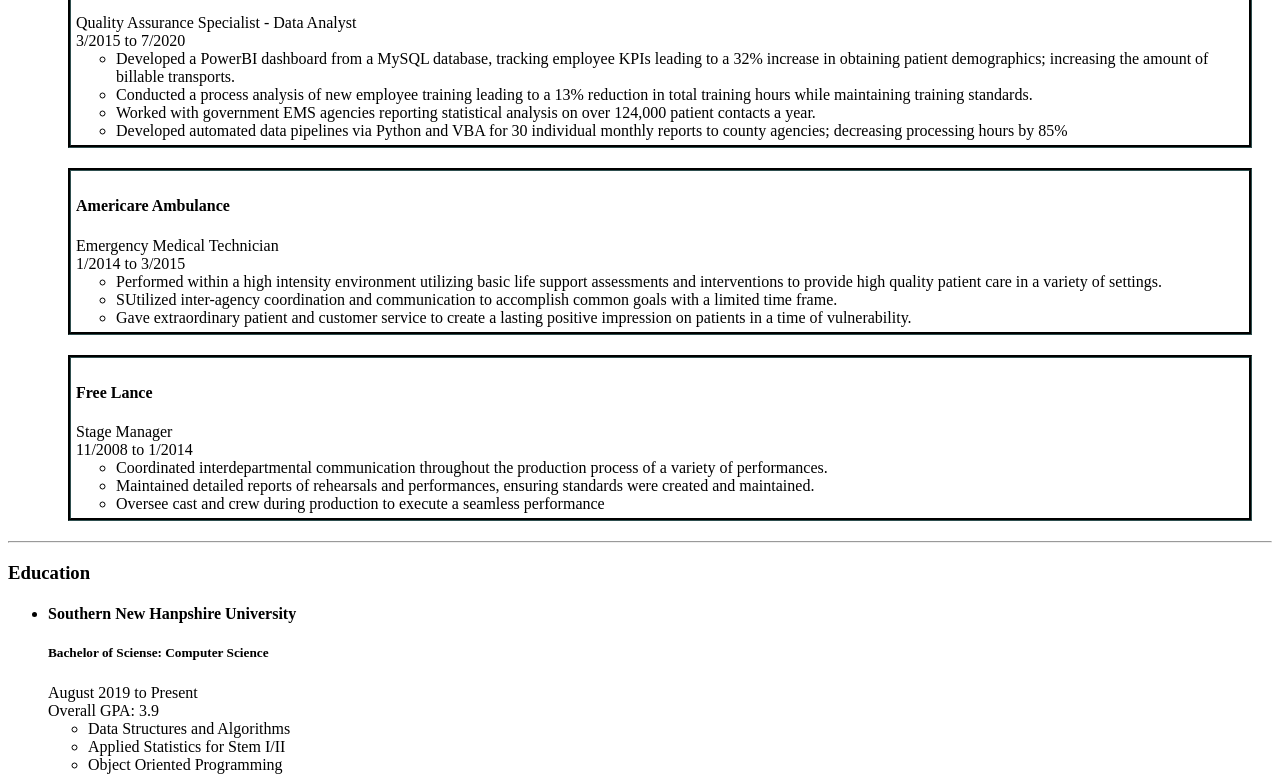
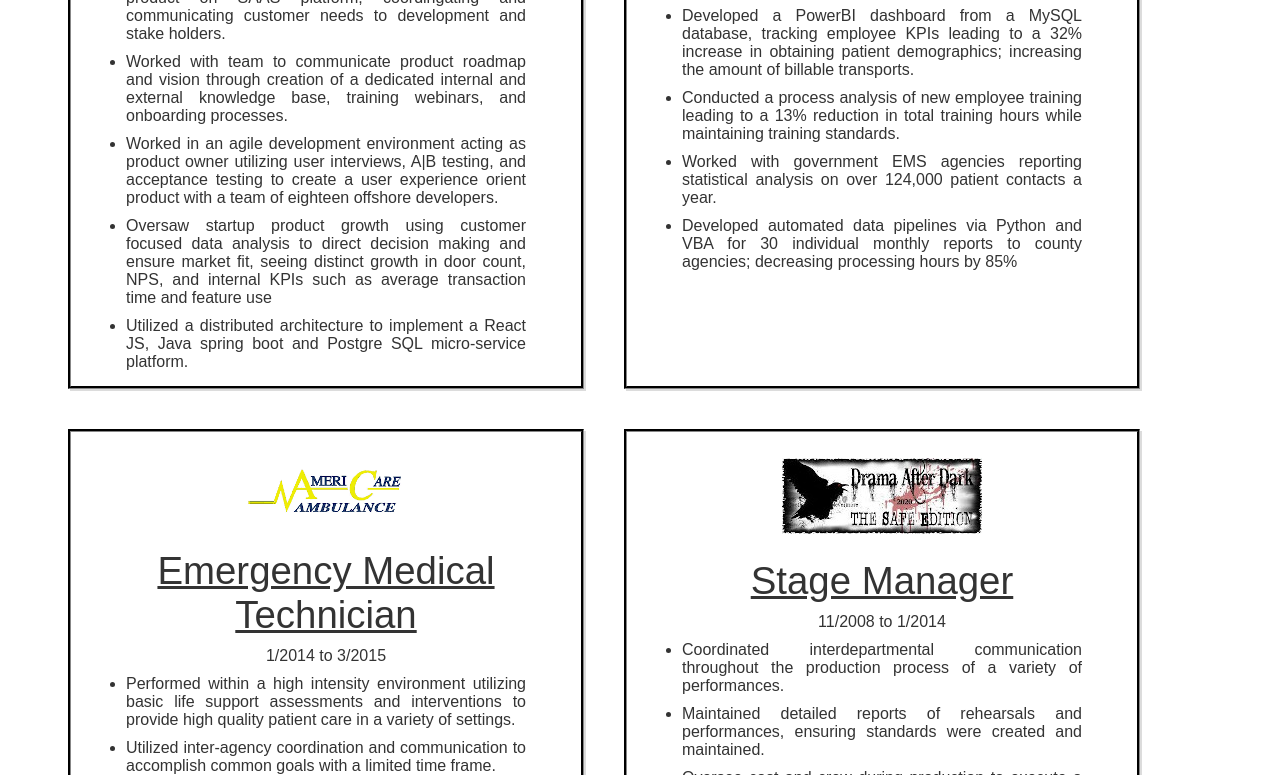
Before and after one commit to davidstarrroberts/davidstarrroberts, a plain HTML site: page index.html in a window 1280 px wide. Shown: the part 777-1552 px from the top of the page. Drawn offline with Linux system fonts and the light colour scheme.

Commit message:
Adding in flexbox, styling and images for work history section

```diff
--- a/index.html
+++ b/index.html
@@ -5,6 +5,7 @@
     <script src="https://kit.fontawesome.com/c58fc2c3e2.js" crossorigin="anonymous"></script>
 </head>
 <body>
+    <!--Nav-Bar-->
     <nav class="nav-bar" id="nav-bar">
         <ul class="nav-bar-list" id="nav-bar-list">
             <li class="nav-bar-link" id="nav-bar-home">
@@ -69,16 +70,19 @@
             </li>
         </ul>
     </nav>
+    <!--Main Body-->
     <main class="main" id="main">
         <h1 class="name-header" id="name-header">David Starr Roberts</h1>
         <h2 class="title-header" id="title-header">Product Manager</h2>
+        <!--Work History-->
         <hr class="main-breaker">
         <h3 class="section-header" id="work-history-header">Work History</h3>
         <div class="section-body" id="work-history-body">
             <ul class="company-list" id="company-list">
+                <!--Etail-->
                 <li class="company" id="etail">
                     <h4 class="work-history-name" id="etail-name">
-                        <strong>Etailpet</strong>
+                        <img src="images/etailpet_logo.png" alt="Etailpet Logo">
                     </h4>
                     <div class="work-history-title" id="etail-title">
                         Product Manager
@@ -89,14 +93,15 @@
                     <ul class="work-history-list" id="etail-work-history-list">
                         <li class="work-history-item" id="etail-strategy">Oversaw product strategy and direction for Point of Sale product on SAAS platform, coordingating and communicating customer needs to development and stake holders.</li>
                         <li class="work-history-item" id="etail-communication">Worked with team to communicate product roadmap and vision through creation of a dedicated internal and external knowledge base, training webinars, and onboarding processes.</li>
-                        <li class="work-history-item" id="etail-agile">Worked in an agile development environment acting as product owner refining and solving user stories with a team of two to twenty offshore developers.</li>
+                        <li class="work-history-item" id="etail-agile">Worked in an agile development environment acting as product owner utilizing user interviews, A|B testing, and acceptance testing to create a user experience orient product with a team of eighteen offshore developers.</li>
                         <li class="work-history-item" id="etail-kpis">Oversaw startup product growth using customer focused data analysis to direct decision making and ensure market fit, seeing distinct growth in door count, NPS, and internal KPIs such as average transaction time and feature use</li>
-                        <li class="work-history-item" id="tech-stack">Worked on both django centric platforms as well as developing a MERN (Mongo, Express JS, React, Node) micro services platform</li>
+                        <li class="work-history-item" id="tech-stack">Utilized a distributed architecture to implement a React JS, Java spring boot and Postgre SQL micro-service platform.</li>
                     </ul>
                 </li>
+                <!--Care-->
                 <li class="company" id="care">
                     <h4 class="work-history-name" id="care-name">
-                        <strong>Care Ambulance</strong>
+                        <img src="images/falk.png" alt="Falck/Care Ambulance" >
                     </h4>
                     <div class="work-history-title" id="care-title">
                     Quality Assurance Specialist - Data Analyst
@@ -105,15 +110,16 @@
                         3/2015 to 7/2020
                     </div>
                     <ul class="work-history-list" id="care-work-history-list">
-                        <li class="work-history-item" id="care-dashboard">Developed a PowerBI dashboard from a MySQL database, tracking employee KPIs leading to a 32% increase in obtaining patient demographics; increasing the amount of billable transports.</li>
-                        <li class="work-history-item" id="care-training">Conducted a process analysis of new employee training leading to a 13% reduction in total training hours while maintaining training standards.</li>
-                        <li class="work-history-item" id="care-stats">Worked with government EMS agencies reporting statistical analysis on over 124,000 patient contacts a year.</li>
-                        <li class="work-history-item" id="care-tech">Developed automated data pipelines via Python and VBA for 30 individual monthly reports to county agencies; decreasing processing hours by 85%</li>
+                        <li class="work-history-item" id="care-dashboard">  Developed a PowerBI dashboard from a MySQL database, tracking employee KPIs leading to a 32% increase in obtaining patient demographics; increasing the amount of billable transports.</li>
+                        <li class="work-history-item" id="care-training">   Conducted a process analysis of new employee training leading to a 13% reduction in total training hours while maintaining training standards.</li>
+                        <li class="work-history-item" id="care-stats">  Worked with government EMS agencies reporting statistical analysis on over 124,000 patient contacts a year.</li>
+                        <li class="work-history-item" id="care-tech">   Developed automated data pipelines via Python and VBA for 30 individual monthly reports to county agencies; decreasing processing hours by 85%</li>
                     </ul>
                 </li>
+                <!--Americare-->
                 <li class="company" id="americare">
                     <h4 class="work-history-name" id="americare-name">
-                        <strong>Americare Ambulance</strong>
+                            <img src="images/Americare.png" alt="Americare Ambulance">
                     </h4>
                     <div class="work-history-title" id="americare-title">
                         Emergency Medical Technician
@@ -122,14 +128,15 @@
                         1/2014 to 3/2015
                     </div>
                     <ul class="work-history-list" id="americare-work-history-list">
-                        <li class="work-history-item" id="americare-emergency">Performed within a high intensity environment utilizing basic life support assessments and interventions to provide high quality patient care in a variety of settings.</li>
-                        <li class="work-history-item" id="americare-communication">SUtilized inter-agency coordination and communication to accomplish common goals with a limited time frame.</li>
-                        <li class="work-history-item" id="americare-customer-service">Gave extraordinary patient and customer service to create a lasting positive impression on patients in a time of vulnerability.</li>
+                        <li class="work-history-item" id="americare-emergency"> Performed within a high intensity environment utilizing basic life support assessments and interventions to provide high quality patient care in a variety of settings.</li>
+                        <li class="work-history-item" id="americare-communication"> Utilized inter-agency coordination and communication to accomplish common goals with a limited time frame.</li>
+                        <li class="work-history-item" id="americare-customer-service">  Gave extraordinary patient and customer service to create a lasting positive impression on patients in a time of vulnerability.</li>
                     </ul>
                 </li>
+                <!--Stage Management-->
                 <li class="company" id="freelance">
                     <h4 class="work-history-name" id="freelance-name">
-                        Free Lance
+                        <img src="images/drama_after_dark.jpeg" alt="Drama after Dark">
                     </h4>
                     <div class="work-history-title" id="freelance-title">
                         Stage Manager
@@ -138,17 +145,19 @@
                         11/2008 to 1/2014
                     </div>
                     <ul class="work-history-list" id="freelance-work-history-list">
-                        <li class="work-history-item" id="freelance-communication">Coordinated interdepartmental communication throughout the production process of a variety of performances.</li>
-                        <li class="work-history-item" id="freelance-reporting">Maintained detailed reports of rehearsals and performances, ensuring standards were created and maintained.</li>
-                        <li class="work-history-item" id="freelance-management">Oversee cast and crew during production to execute a seamless performance</li>
+                        <li class="work-history-item" id="freelance-communication"> Coordinated interdepartmental communication throughout the production process of a variety of performances.</li>
+                        <li class="work-history-item" id="freelance-reporting"> Maintained detailed reports of rehearsals and performances, ensuring standards were created and maintained.</li>
+                        <li class="work-history-item" id="freelance-management">    Oversee cast and crew during production to execute a seamless performance</li>
                     </ul>
                 </li>
             </ul>
         </div>
-        <hr>
+        <!--Education-->
+        <hr class="main-breaker">
         <h3 class="section-header" id="education-header">Education</h3>
         <div class="section-body" id="education-body">
             <ul class="education-list" id="education-list">
+                <!--SNHU-->
                 <li class="education-item" id="snhu">
                     <h4 class="education-name" id="snhu-name">
                         Southern New Hanpshire University
@@ -170,6 +179,7 @@
                         <li class="education-class-item" id="snhu-calculus">Calculus I/II</li>
                     </ul>
                 </li>
+                <!--Saddleback-->
                 <li class="education-item" id="saddleback">
                     <h4 class="education-name" id="saddleback-name">
                         Saddleback Community College
@@ -193,6 +203,7 @@
                 </li>
             </ul>
         </div>
+        <!--Portfolio-->
         <hr>
         <h3 class="section-header" id="portfolio-header">Portfolio</h3>
         <div class="section-body" id="portfolio-header">
@@ -201,11 +212,13 @@
             <img class="porfolio-item" id="portfolio-customer-page" src="https://image.shutterstock.com/image-vector/default-ui-image-placeholder-wireframes-600w-1037719192.jpg">
             <img class="porfolio-item" id="portfolio-kba" src="https://image.shutterstock.com/image-vector/default-ui-image-placeholder-wireframes-600w-1037719192.jpg">
         </div>
+        <!--Github-->
         <hr>
         <h3 class="section-header" id="github-header">Github</h3>
         <div class="section-body" id="gihub-body">
             <a class="github-link" id="github-link" href="https://github.com/davidstarrroberts">Github Link</a>
         </div>
+        <!--Contact Info-->
         <hr>
         <h3 class="section-header" id="contact-info-header">Contact Information</h3>
         <div class="section-body" id="contact-info-body">
--- a/style.css
+++ b/style.css
@@ -5,14 +5,6 @@
     .nav-bar-link{
         padding: 0px;
     }
-}
-
-.nav-bar{
-    overflow: hidden;
-    position: fixed;
-    top: 0;
-    width: 100%;
-    background-color: #333;
 }
 
 a {
@@ -24,12 +16,44 @@
     border-top: 2px darkslategray;
 }
 
-.company {
-    border-color: darkslategray;
-    border-style: groove;
-    list-style: none;
-    padding: 5px;
-    margin: 20px;
+.nav-bar{
+    overflow: hidden;
+    position: fixed;
+    top: 0;
+    width: 100%;
+    background-color: #333;
+    z-index: 1;
+}
+
+.nav-bar-list{
+    list-style-type: none;
+    align-self: center;
+    text-align: center;
+}
+.nav-bar-link{
+    display: inline-block;
+    color: white;
+    text-align: center;
+    padding: 16px;
+    text-decoration: none;
+}
+
+.nav-bar-link a:hover{
+    color: lightseagreen;
+}
+
+.main{
+    display: block;
+    padding-top: 100px;
+    font-family: sans-serif;
+    color: #333;
+}
+
+.section-header {
+    text-align: center;
+    font-size: 3vw;
+    text-shadow: 1px 1px gainsboro;
+    width: auto;
 }
 
 .name-header{
@@ -48,23 +72,43 @@
     color: #333;
 }
 
-.main{
-    display: block;
-    padding-top: 100px;
-}
-.nav-bar-list{
-    list-style-type: none;
-    align-self: center;
+.work-history-name {
     text-align: center;
-}
-.nav-bar-link{
-    display: inline-block;
-    color: white;
-    text-align: center;
-    padding: 16px;
-    text-decoration: none;
+    width: auto;
 }
 
-.nav-bar-link a:hover{
-    color: lightseagreen;
+.work-history-title {
+    text-align: center;
+    font-size: 3vw;
+    margin: 10px;
+    text-decoration: solid underline;
 }
+
+.company-list {
+    display: flex;
+    border-color: #333;
+    flex-wrap: wrap;
+}
+
+.company {
+    border-color: #333;
+    border-style: groove;
+    list-style: none;
+    padding: 5px;
+    margin: 20px;
+    box-shadow: 2px 2px gainsboro;
+    width: 500px;
+}
+
+.work-history-dates {
+    text-align: center;
+    margin: 10px;
+}
+
+.work-history-item {
+    list-style:disc;
+    margin: 10px;
+    text-align:justify;
+    margin-right: 15px;
+    width: 400px;
+}
```
Also changed, not shown: images/Americare.png (added), images/drama_after_dark.jpeg (added), images/etailpet_logo.png (added), images/falk.png (added).
